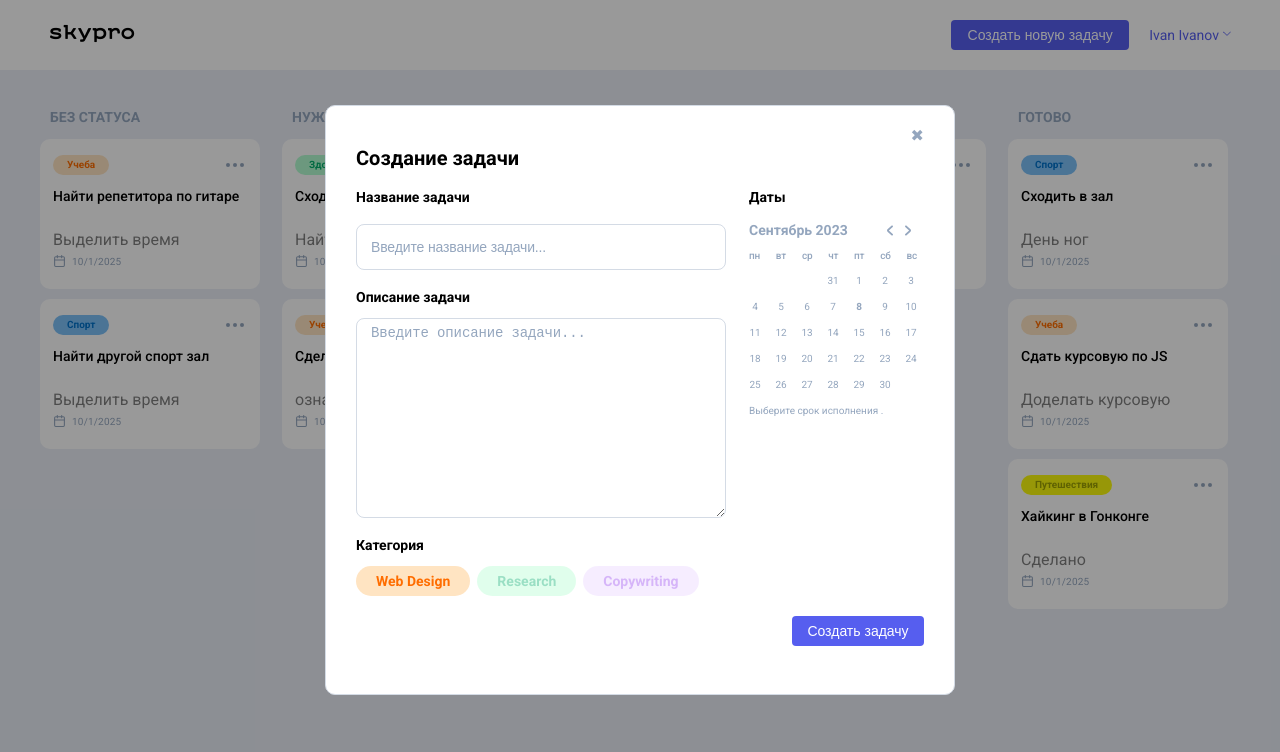
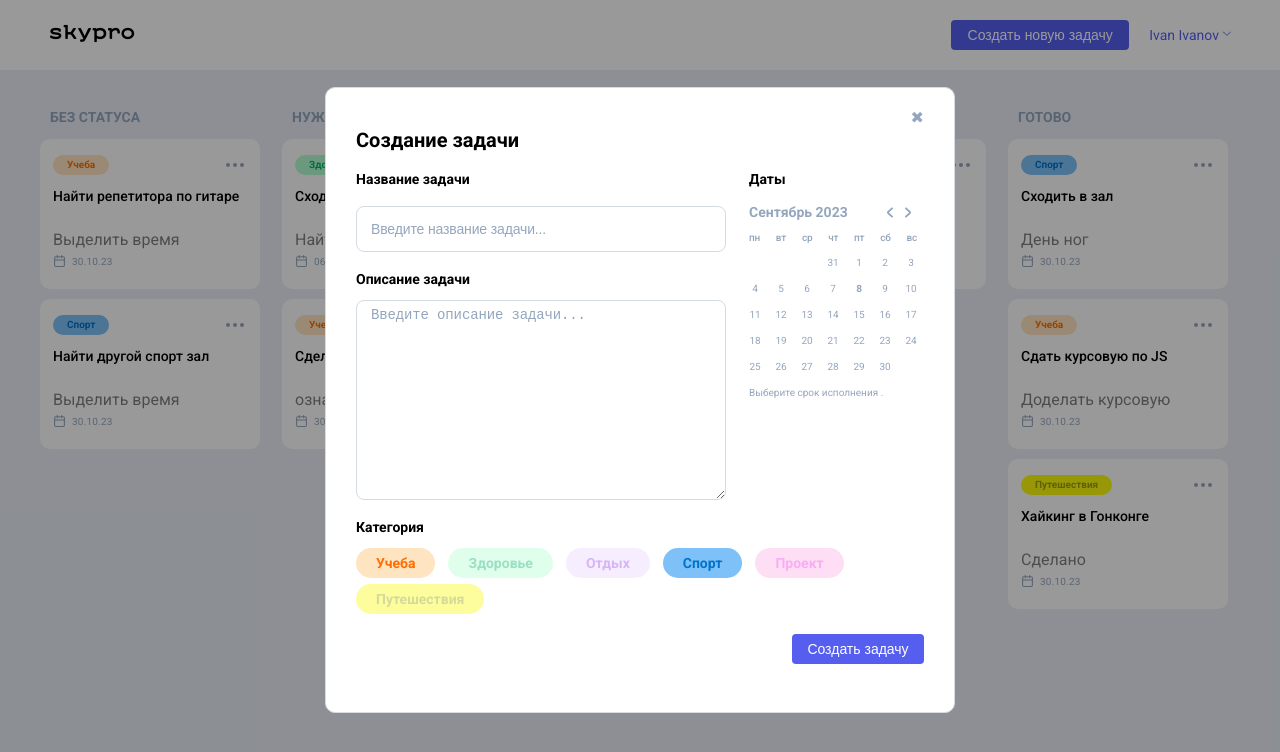
Before and after one commit to Veronika797/skypro-kanban, a React (Vite) app: page / in a window 1280 px wide. Both pictures are taken after a click on the button "Создать новую задачу". Shown: the top 752 px of the page. Built offline with nearby package versions, Linux system fonts and the light colour scheme.

Commit message:
выполнено 1, 2 и 3 задание по props и хуки

```diff
--- a/src/App.css
+++ b/src/App.css
@@ -270,6 +270,11 @@ body {
   justify-content: space-between;
 }
 
+.pop-user-set-close {
+  position: relative;
+  font-size: 20px;
+  left: 100%;
+}
 .pop-user-set__name {
   color: #000;
   font-size: 14px;
@@ -323,7 +328,7 @@ body {
   left: 12px;
 }
 .pop-user-set button {
-  width: 72px;
+  width: 172px;
   height: 30px;
   background: transparent;
   color: #565eef;
@@ -577,9 +582,11 @@ body {
 }
 .categories__themes {
   display: flex;
-  flex-wrap: nowrap;
+  /* flex-wrap: nowrap; */
   align-items: flex-start;
   justify-content: flex-start;
+  flex-wrap: wrap;
+  gap: 6px;
 }
 .categories__p {
   margin-bottom: 14px;
@@ -851,8 +858,8 @@ body {
   border: 0.7px solid rgba(148, 166, 190, 0.4);
   background: #fff;
   box-shadow: 0px 10px 39px 0px rgba(26, 56, 101, 0.21);
-  padding: 34px;
-  text-align: center;
+  padding: 22px;
+  text-align: start;
   z-index: 2;
 }
 
--- a/src/App.jsx
+++ b/src/App.jsx
@@ -1,3 +1,4 @@
+import { useEffect, useState } from "react";
 import "./App.css";
 import Header from "./components/header/Header";
 import Main from "./components/main/Main";
@@ -6,15 +7,59 @@ import PopNewCard from "./components/popups/newCard/PopNewCard";
 import PopUser from "./components/popups/user/PopUser";
 
 function App() {
+  const [click, close] = useState(true);
+
+  const clickPopUser = () => {
+    close(true);
+  };
+
+  const closePopUser = () => {
+    close(false);
+  };
+
   return (
     <div className="wrapper">
-      <PopUser />
+      <div
+        className="header__pop-user-set"
+        style={{ display: click ? "none" : "block" }}
+      >
+        <PopUser closePopUser={closePopUser} />
+      </div>
       <PopNewCard />
       <PopBrowse />
-      <Header />
+      <Header clickPopUser={clickPopUser} />
       <Main />
     </div>
   );
 }
 
 export default App;
+
+// import "./App.css";
+// import Header from "./components/header/Header";
+// import Main from "./components/main/Main";
+// import PopBrowse from "./components/popups/browse/PopBrowse";
+// import PopNewCard from "./components/popups/newCard/PopNewCard";
+// import PopUser from "./components/popups/user/PopUser";
+
+// function App() {
+//   return (
+//     <div className="wrapper">
+//       <PopUser />
+//       <PopNewCard />
+//       <PopBrowse />
+//       <Header />
+//       <Main />
+//     </div>
+//   );
+// }
+
+// export default App;
+
+// const [loading, setLoading] = useState(true);
+
+// useEffect(() => {
+//   setTimeout(() => {
+//     setLoading(false);
+//   }, 3000);
+// }, [allCards]);
--- a/src/components/card/Card.jsx
+++ b/src/components/card/Card.jsx
@@ -1,14 +1,14 @@
-const Card = ({ index, card }) => {
+const Card = ({ id, card }) => {
   if (!card) {
     return null;
   }
 
   return (
-    <div className="cards__item" key={index}>
+    <div className="cards__item" key={id}>
       <div className={`cards__card card ${card.theme}`}>
         <div className="card__group">
           <div className={`card__theme ${card.theme}`}>
-            <p className="theme-text">{card.category}</p>
+            <p className="theme-text">{card.topic}</p>
           </div>
           <a href="#popBrowse" target="_self">
             <div className="card__btn">
@@ -41,7 +41,7 @@ const Card = ({ index, card }) => {
               <rect width="18" height="18" x="3" y="4" rx="2" />
               <path d="M3 10h18" />
             </svg>
-            <p>{new Date().toLocaleDateString()}</p>
+            <p>{card.date}</p>
           </div>
         </div>
       </div>
--- a/src/components/column/Column.jsx
+++ b/src/components/column/Column.jsx
@@ -7,8 +7,8 @@ const Column = ({ title, cards }) => {
         <p>{title}</p>
       </div>
       <div className="cards">
-        {cards.map((card, index) => (
-          <Card key={index} index={index} card={card} />
+        {cards.map((card, id) => (
+          <Card key={id} index={id} card={card} />
         ))}
       </div>
     </div>
--- a/src/components/header/Header.jsx
+++ b/src/components/header/Header.jsx
@@ -24,7 +24,9 @@ const Header = () => {
               className="header__pop-user-set pop-user-set"
               id="user-set-target"
             >
-              {/* <a href="">x</a> */}
+              <a className="pop-user-set-close" href="">
+                x
+              </a>
               <p className="pop-user-set__name">Ivan Ivanov</p>
               <p className="pop-user-set__mail">ivan.ivanov@gmail.com</p>
               <div className="pop-user-set__theme">
--- a/src/components/popups/newCard/PopNewCard.jsx
+++ b/src/components/popups/newCard/PopNewCard.jsx
@@ -148,13 +148,22 @@ const PopNewCard = () => {
               <p className="categories__p subttl">Категория</p>
               <div className="categories__themes">
                 <div className="categories__theme _orange _active-category">
-                  <p className="_orange">Web Design</p>
+                  <p className="_orange">Учеба</p>
                 </div>
                 <div className="categories__theme _green">
-                  <p className="_green">Research</p>
+                  <p className="_green">Здоровье</p>
                 </div>
                 <div className="categories__theme _purple">
-                  <p className="_purple">Copywriting</p>
+                  <p className="_purple">Отдых</p>
+                </div>
+                <div className="categories__theme _blue _active-category">
+                  <p className="_blue">Спорт</p>
+                </div>
+                <div className="categories__theme _pink">
+                  <p className="_pink">Проект</p>
+                </div>
+                <div className="categories__theme _yellow">
+                  <p className="_yellow">Путешествия</p>
                 </div>
               </div>
             </div>
--- a/src/components/constants.js
+++ b/src/data.js
@@ -1,66 +1,84 @@
 export const allCards = [
   {
+    id: 1,
+    topic: "Спорт",
     title: "Сходить в зал",
     description: "День ног",
-    category: "Спорт",
     status: "done",
     theme: "_blue",
+    date: "30.10.23",
   },
   {
+    id: 2,
+    topic: "Здоровье",
     title: "Сходить в баню",
     description: "Найти баню",
-    category: "Здоровье",
     status: "to-do",
     theme: "_green",
+    date: "06.02.25",
   },
   {
+    id: 3,
+    topic: "Учеба",
     title: "Найти репетитора по гитаре",
     description: "Выделить время",
-    category: "Учеба",
     status: "no-status",
     theme: "_orange",
+    date: "30.10.23",
   },
   {
+    id: 4,
+    topic: "Спорт",
     title: "Найти другой спорт зал",
     description: "Выделить время",
-    category: "Спорт",
     status: "no-status",
     theme: "_blue",
+    date: "30.10.23",
   },
   {
+    id: 5,
+    topic: "Учеба",
     title: "Сделать ДЗ",
     description: "ознакомиться с ТЗ",
-    category: "Учеба",
     status: "to-do",
     theme: "_orange",
+    date: "30.10.23",
   },
   {
+    id: 6,
+    topic: "Проект",
     title: "Создать сайт-визитку",
     description: "Пригласительные",
-    category: "Проект",
     status: "testing",
     theme: "_pink",
+    date: "30.10.23",
   },
   {
+    id: 7,
+    topic: "Учеба",
     title: "Сдать курсовую по JS",
     description: "Доделать курсовую",
-    category: "Учеба",
     status: "done",
     theme: "_orange",
+    date: "30.10.23",
   },
   {
+    id: 8,
+    topic: "Отдых",
     title: "Прочитать книгу",
     description: "Стивен Кинг",
-    category: "Отдых",
     status: "in-progress",
     theme: "_purple",
+    date: "30.10.23",
   },
   {
+    id: 9,
+    topic: "Путешествия",
     title: "Хайкинг в Гонконге",
     description: "Сделано",
-    category: "Путешествия",
     status: "done",
     theme: "_yellow",
+    date: "30.10.23",
   },
 ];
 
```
Also changed, not shown: src/components/Loader.jsx (added, +10 -0 lines), src/components/main/Main.jsx (+35 -1 lines), src/components/popups/user/PopUser.jsx (+26 -0 lines).
